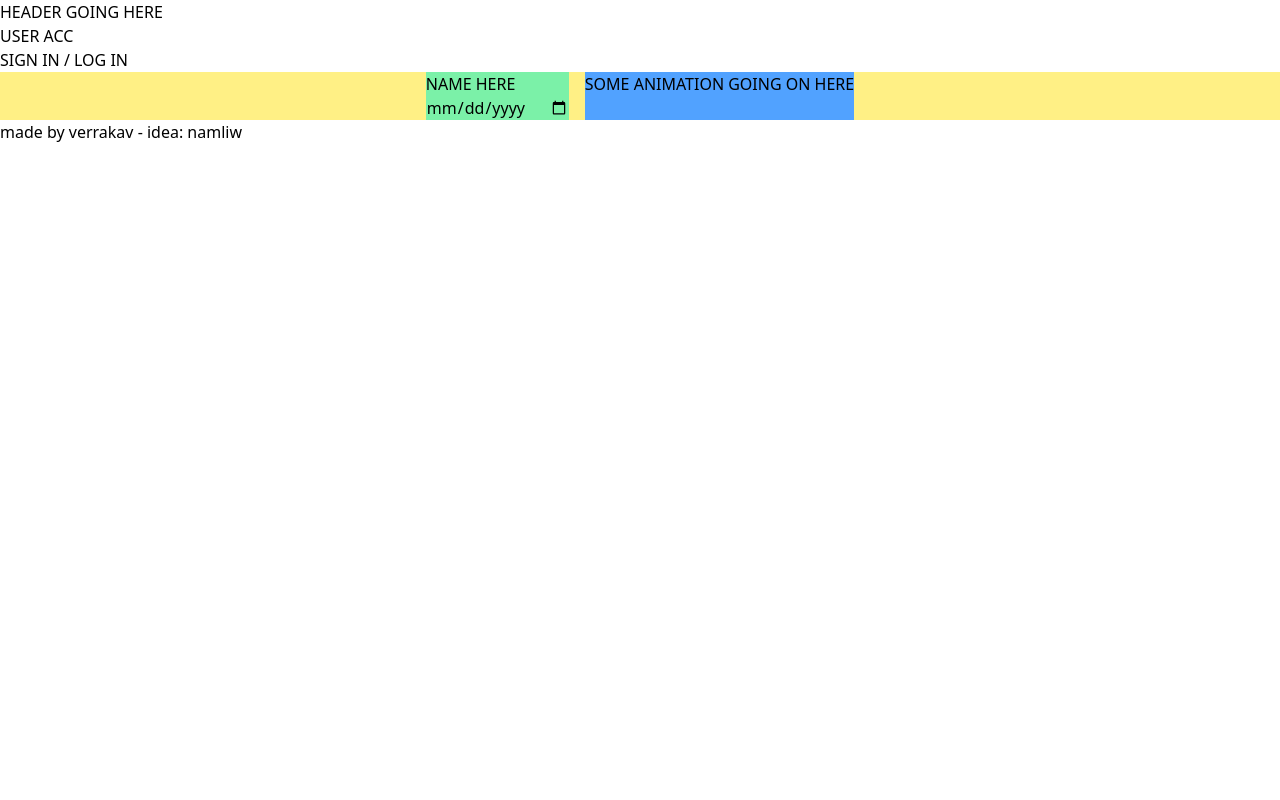
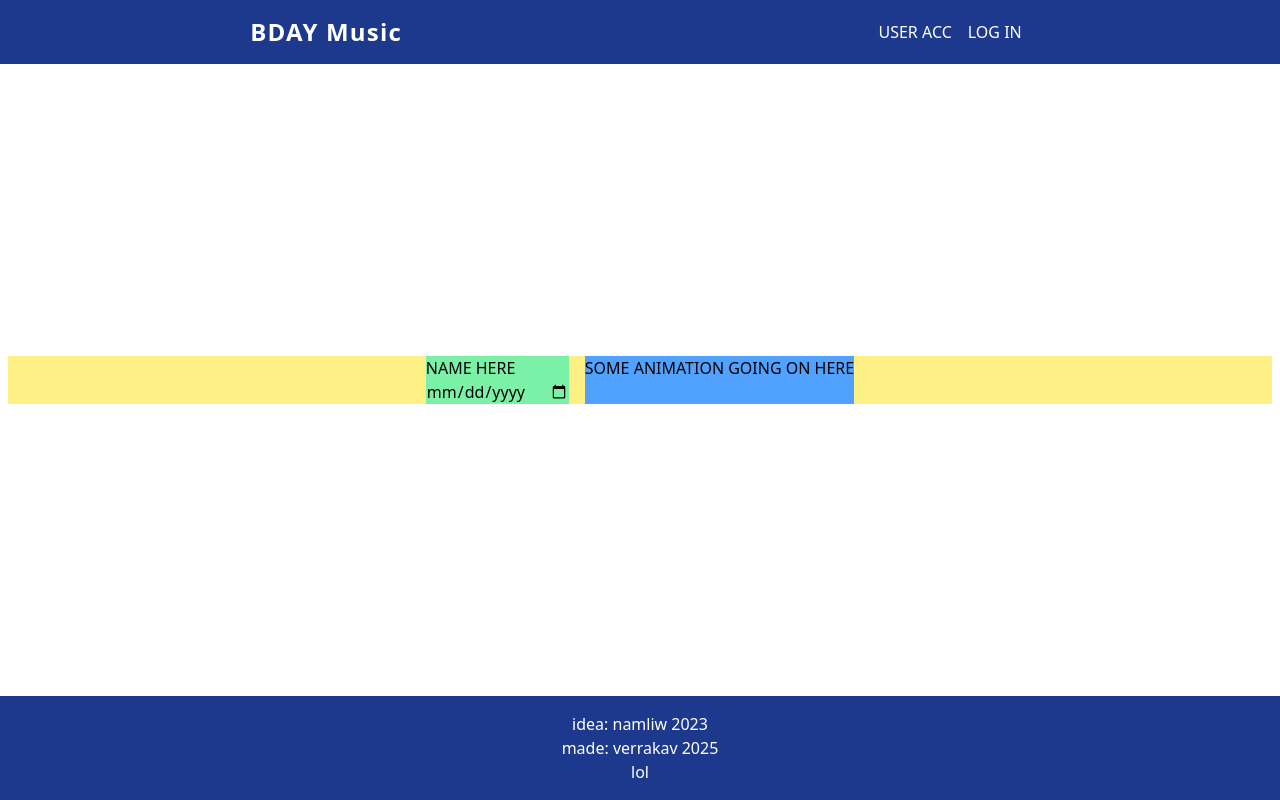
Before and after one commit to verrakav/bday-music-app, a React (Vite) app in the folder front/: page / in a window 1280 px wide. Built offline with nearby package versions, Linux system fonts and the light colour scheme.

Commit message:
more layout work

```diff
--- a/front/src/App.tsx
+++ b/front/src/App.tsx
@@ -1,13 +1,17 @@
 function App() {
   return (
-    <>
-      <header>
-        HEADER GOING HERE
-        <div>USER ACC</div>
-        <div>SIGN IN / LOG IN</div>
+    <div className="flex flex-col justify-between min-h-screen w-full">
+      <header className="text-white bg-blue-900 py-4">
+        <div className="mx-auto px-4 flex justify-around items-center">
+          <h1 className="text-2xl font-semibold tracking-wider">BDAY Music</h1>
+          <div className="flex flex-row">
+            <div className="mx-2">USER ACC</div>
+            <div className="mx-2">LOG IN</div>
+          </div>
+        </div>
       </header>
 
-      <main>
+      <main className="w-full m-2 max-w-screen-xl mx-auto px-2">
         <div className="flex flex-col justify-between items-center bg-yellow-200">
           {/* Mother div */}
           <div className="flex flex-row gap-4">
@@ -24,10 +28,14 @@ function App() {
         </div>
       </main>
 
-      <footer>
-        <p>made by verrakav - idea: namliw</p>
-      </footer>
-    </>
+      <div>
+        <footer className="text-white bg-blue-900 py-4 flex flex-col items-center">
+          <p>idea: namliw 2023</p>
+          <p>made: verrakav 2025</p>
+          <p>lol</p>
+        </footer>
+      </div>
+    </div>
   );
 }
 
```
